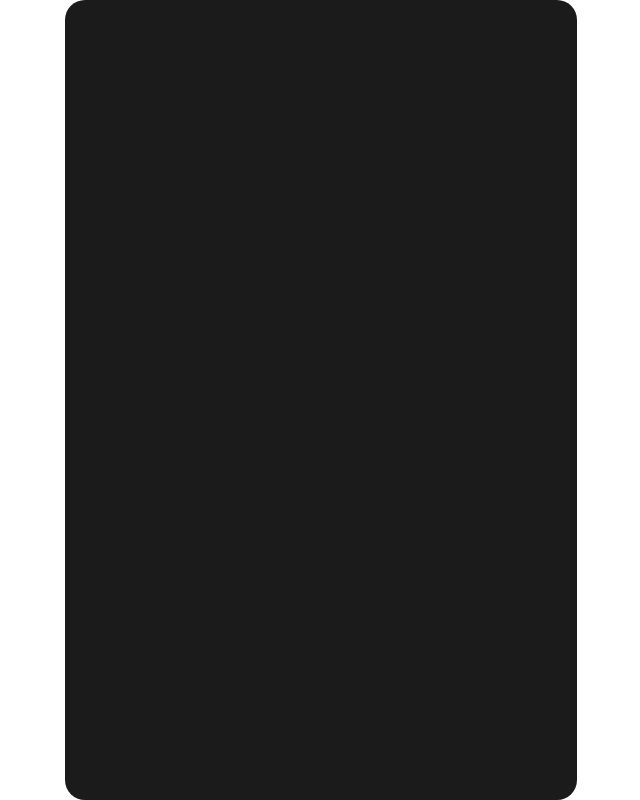
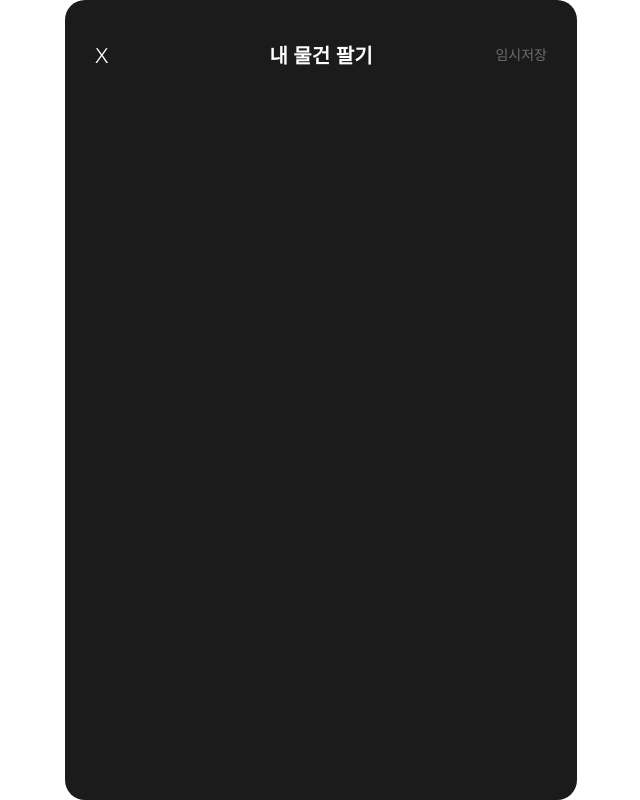
Before and after one commit to ljh37694/ReactPracticeProjects, a React (Create React App) app in the folder CarrotMarket/carrot-market/: page /write-post in a window 1280 px wide. Before the commit this address had no page. Shown: the whole page, without its empty margins (319-959 px from the left). Built offline with nearby package versions, Linux system fonts and the light colour scheme.

Commit message:
글쓰기 페이지 Nav 구현 및 글쓰기 페이지로 이동하는 기능 구현

```diff
--- a/CarrotMarket/carrot-market/src/pages/Main.jsx
+++ b/CarrotMarket/carrot-market/src/pages/Main.jsx
@@ -11,6 +11,7 @@ import MainNav from "../ui/MainNav";
 import WriteQuickBtn from "../ui/WirteQuickBtn";
 import DetailNav from "../ui/DetailNav";
 import DetailInfo from "../ui/DetailInfo";
+import WritePostNav from "../ui/WritePostNav";
 
 // styled-components
 let Container = styled.div`
@@ -108,6 +109,14 @@ function Main(props) {
                         </>
                     }
                 ></Route>
+
+                <Route path="write-post" element={
+                    <NavContainer>
+                        <WritePostNav />
+                    </NavContainer>
+                }>
+
+                </Route>
             </Routes>
         </Container>
     );
--- a/CarrotMarket/carrot-market/src/ui/WirteQuickBtn.jsx
+++ b/CarrotMarket/carrot-market/src/ui/WirteQuickBtn.jsx
@@ -1,6 +1,7 @@
 import styled from "styled-components";
 import { FontAwesomeIcon } from "@fortawesome/react-fontawesome";
 import { faPlus } from "@fortawesome/free-solid-svg-icons";
+import { Link } from "react-router-dom";
 
 let BtnContainer = styled.div`
     position: absolute;
@@ -27,11 +28,13 @@ let Btn = styled.button`
 
 function WriteQuickBtn(props) {
     return (
-        <BtnContainer>
-            <Btn>
-                <FontAwesomeIcon icon={faPlus} />
-            </Btn>
-        </BtnContainer>
+        <Link to="/write-post">
+            <BtnContainer>
+                <Btn>
+                    <FontAwesomeIcon icon={faPlus} />
+                </Btn>
+            </BtnContainer>
+        </Link>
     );
 }
 
--- /dev/null
+++ b/CarrotMarket/carrot-market/src/ui/WritePostNav.jsx
@@ -0,0 +1,24 @@
+import styled from "styled-components";
+import { Row, Col } from "react-bootstrap";
+import { BoldLargeText, LargeText, NormalText } from "../components/Texts";
+import { Link } from "react-router-dom";
+
+function WritePostNav(props) {
+    return (
+        <Row className="align-items-center h-100">
+            <Col xs={4} className="text-start">
+                <Link to="/main/home" style={{textDecorationLine : "none"}}>
+                    <LargeText>X</LargeText>
+                </Link>
+            </Col>
+            <Col xs={4} className="text-center">
+                <BoldLargeText>내 물건 팔기</BoldLargeText>
+            </Col>
+            <Col xs={4} className="text-end">
+                <NormalText color="#6e6e6e">임시저장</NormalText>
+            </Col>
+        </Row>
+    );
+}
+
+export default WritePostNav;
```
